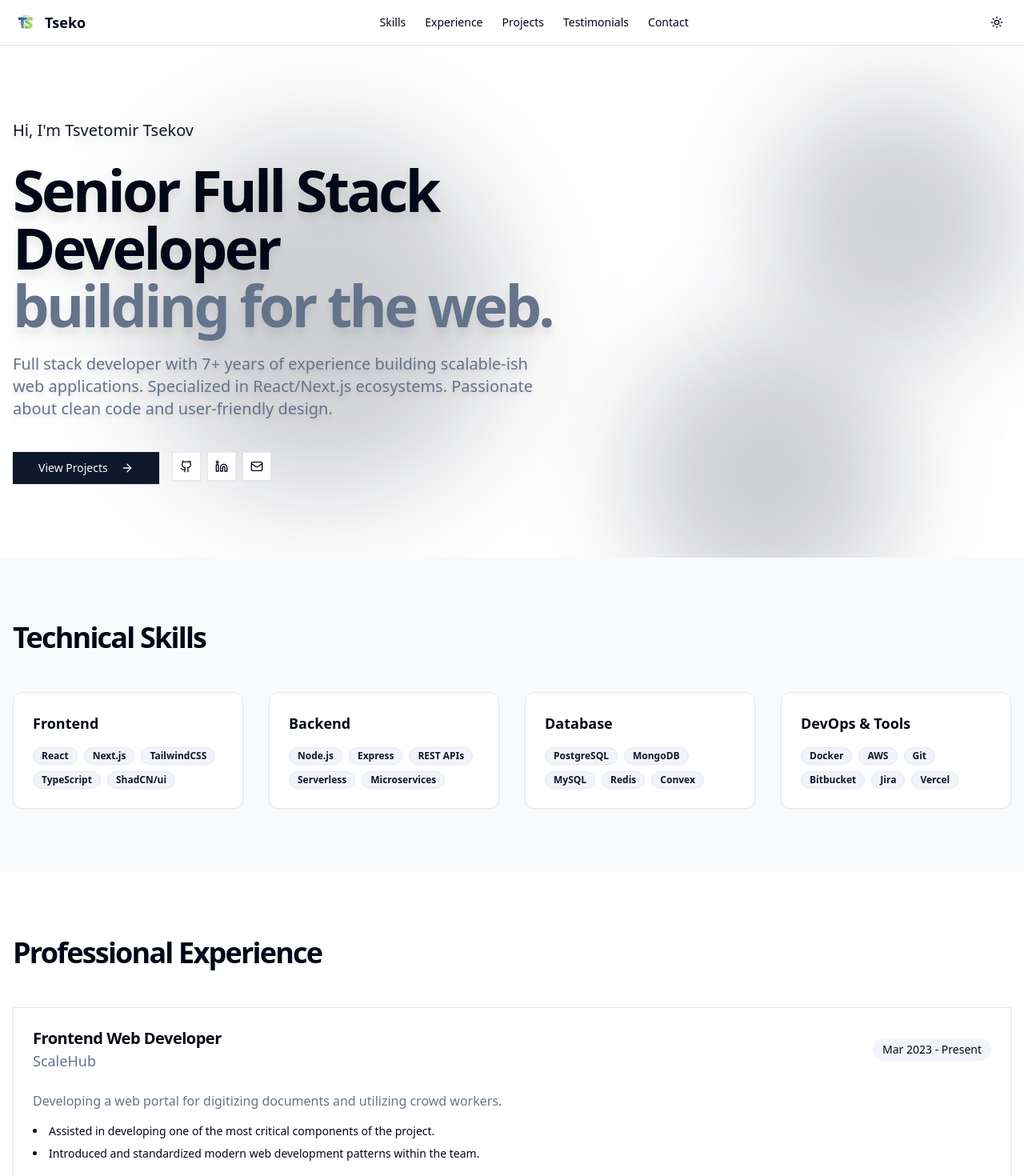
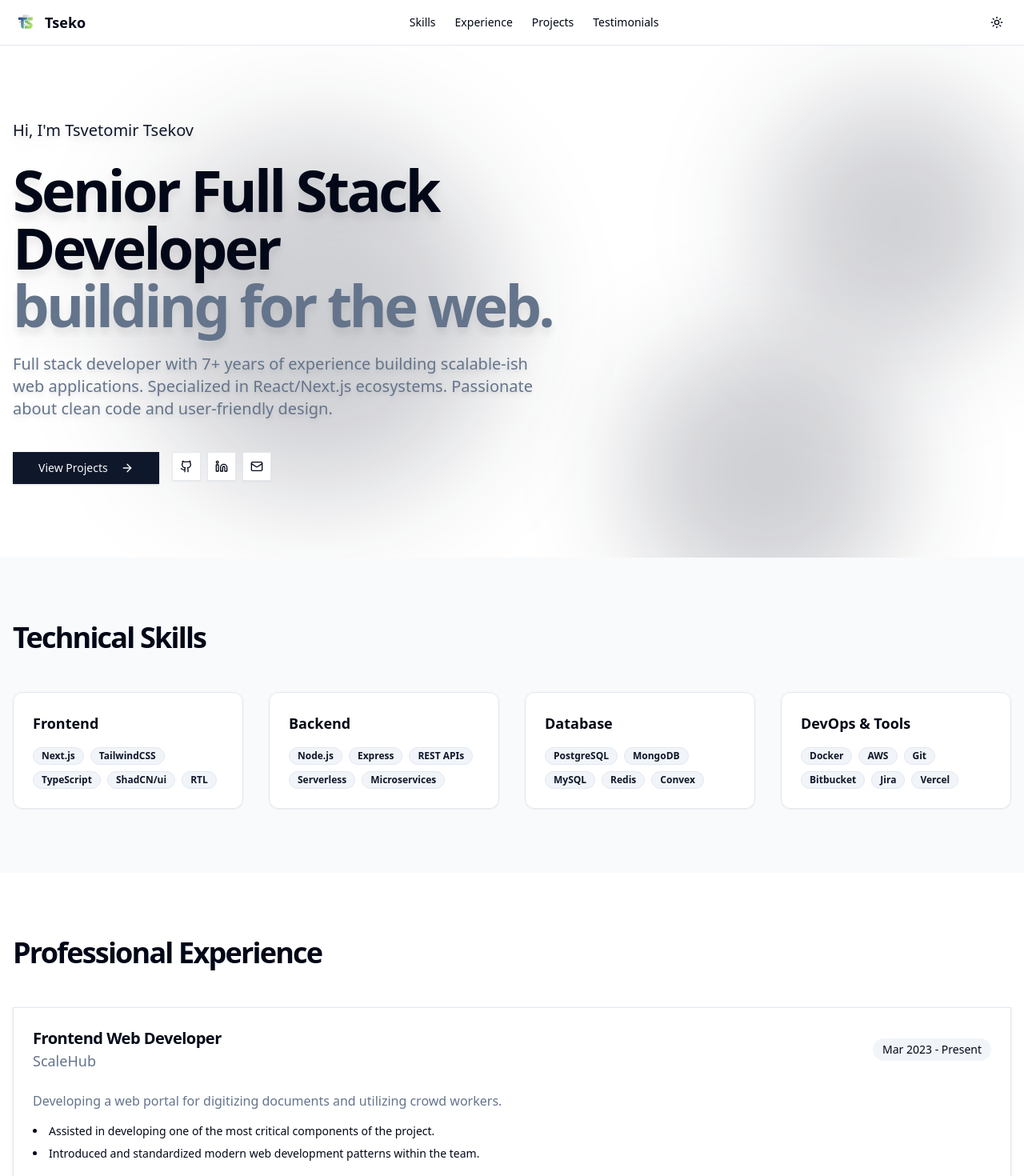
Before and after one commit to HayGrouve/portfolio, a Next.js app: page / in a window 1280 px wide. Shown: the top 1470 px of the page at 80% size. Built offline with nearby package versions, Linux system fonts and the light colour scheme.

Commit message:
refactor: remove Contact section from Home page and update header navigation links; add RTL to Frontend skills

```diff
--- a/src/app/page.tsx
+++ b/src/app/page.tsx
@@ -4,7 +4,6 @@ import Skills from "@/components/skills";
 import Experience from "@/components/experience";
 import ProjectList from "@/components/project-list";
 import Testimonials from "@/components/testimonials";
-import Contact from "@/components/contact";
 import Footer from "@/components/footer";
 
 export default function Home() {
@@ -17,7 +16,6 @@ export default function Home() {
         <Experience />
         <ProjectList />
         <Testimonials />
-        <Contact />
       </main>
       <Footer />
     </div>
--- a/src/components/header.tsx
+++ b/src/components/header.tsx
@@ -20,7 +20,6 @@ const navLinks = [
   { name: "Experience", href: "#experience" },
   { name: "Projects", href: "#projects" },
   { name: "Testimonials", href: "#testimonials" },
-  { name: "Contact", href: "#contact" },
 ];
 
 export default function Header() {
--- a/src/lib/data.ts
+++ b/src/lib/data.ts
@@ -46,7 +46,7 @@ export const profile = {
 export const skills: SkillCategory[] = [
   {
     category: "Frontend",
-    skills: ["React", "Next.js", "TailwindCSS", "TypeScript", "ShadCN/ui"],
+    skills: ["Next.js", "TailwindCSS", "TypeScript", "ShadCN/ui", "RTL"],
   },
   {
     category: "Backend",
```
